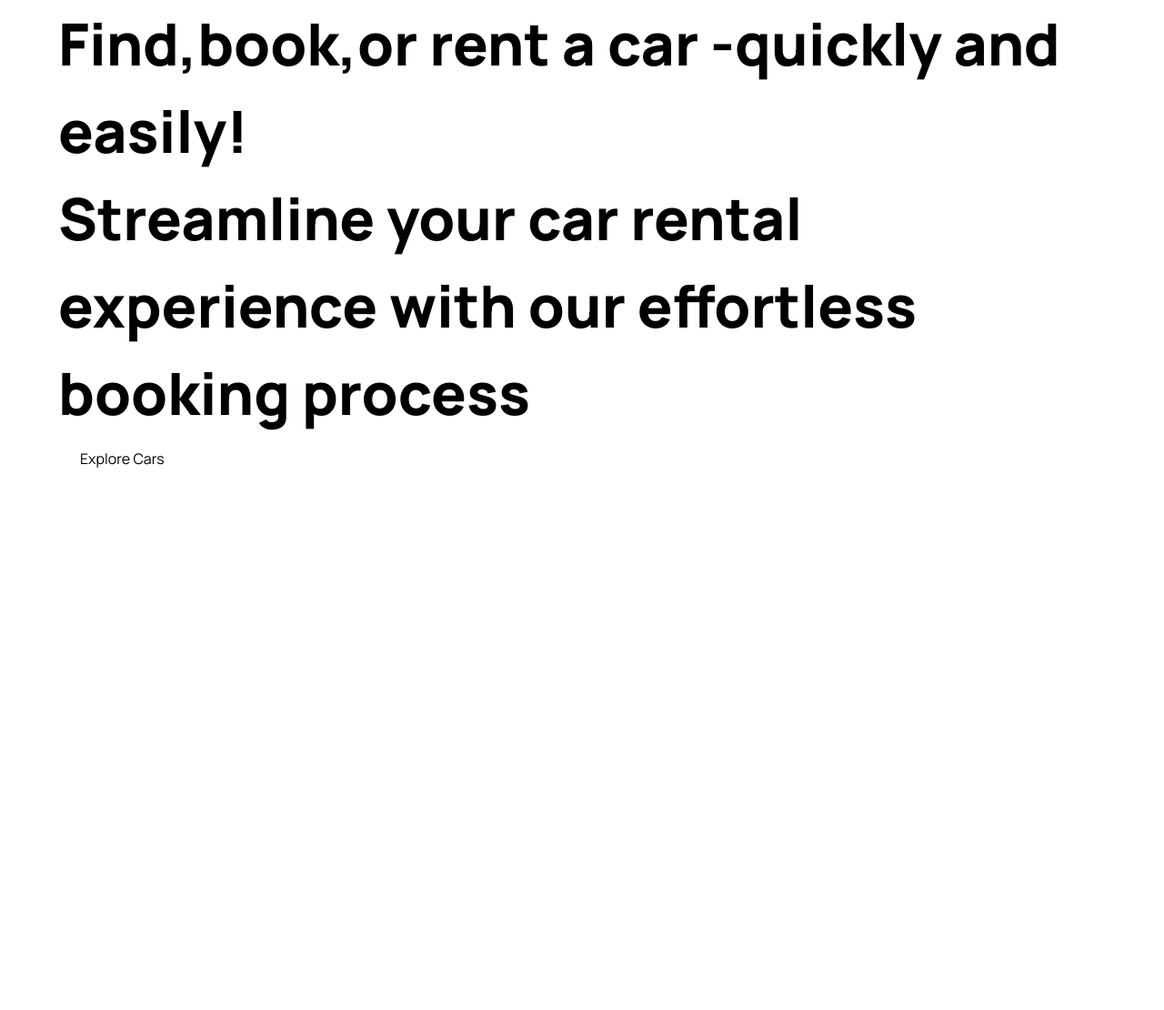
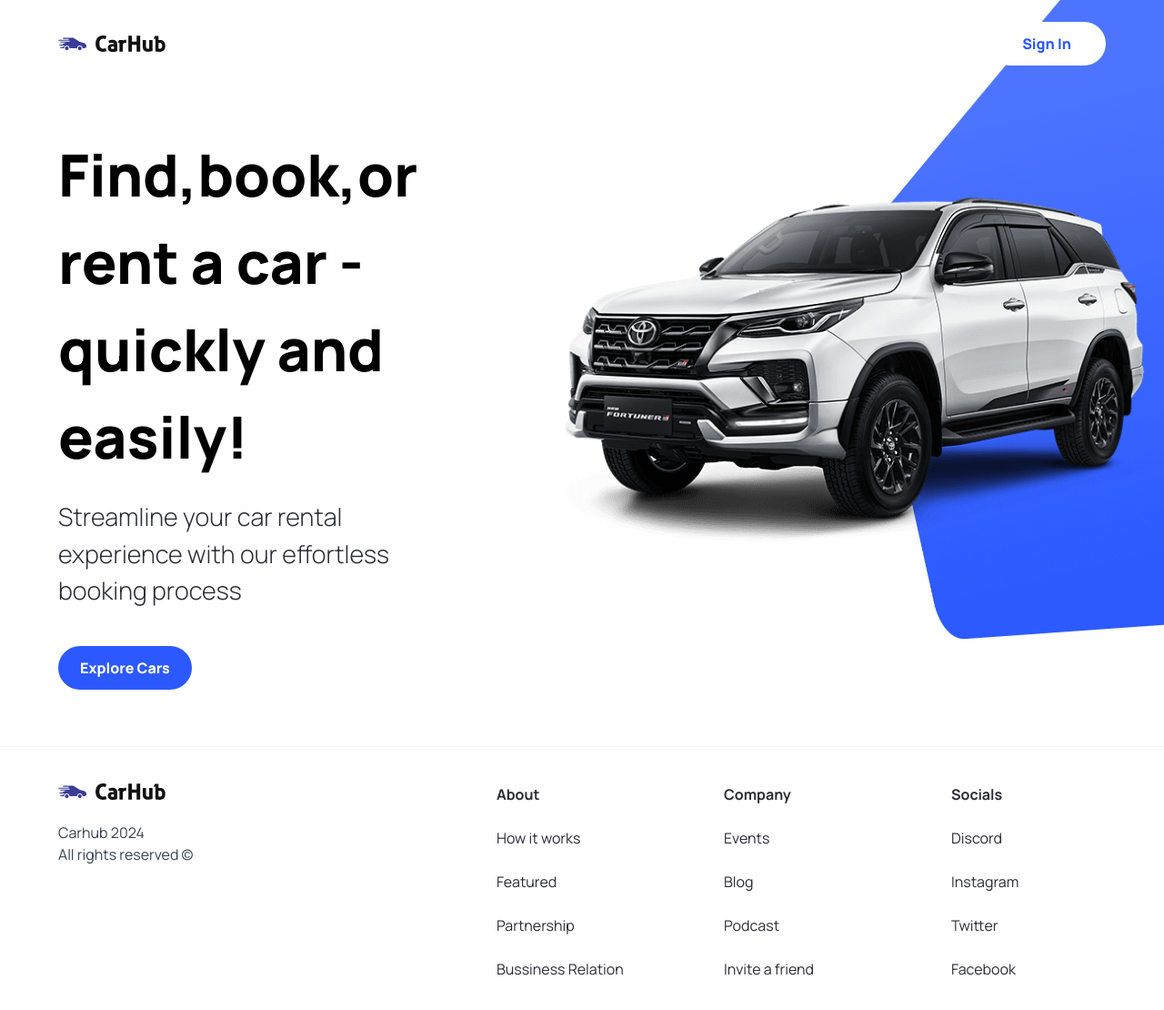
Before and after one commit to OzomakiDzWeb/car-show, a Next.js app: page / in a window 1280 px wide. Shown: the top 1110 px of the page at 91% size. Before the commit the page ends 800 px from the top, so only its background shows below. Built offline with nearby package versions, Linux system fonts and the light colour scheme.

Commit message:
create nav and footer

```diff
--- a/app/globals.css
+++ b/app/globals.css
@@ -43,7 +43,7 @@
 }
 
 .hero__title {
-  @apply 2xl:text-[72px] sm:text-[64px] text-[50px] font-extrabold;
+  @apply 2xl:text-[72px] sm:text-[64px]  text-[50px] font-extrabold;
 }
 
 .hero__subtitle {
--- a/app/layout.tsx
+++ b/app/layout.tsx
@@ -1,12 +1,14 @@
 import type { Metadata } from "next";
 import { Inter } from "next/font/google";
 import "./globals.css";
+import NavBar from "@components/NavBar";
+import Footer from "@components/Footer";
 
-const inter = Inter({ subsets: ["latin"] });
+
 
 export const metadata: Metadata = {
-  title: "Create Next App",
-  description: "Generated by create next app",
+  title: "Car Hub",
+  description: "Discover the best cars",
 };
 
 export default function RootLayout({
@@ -16,7 +18,11 @@
 }>) {
   return (
     <html lang="en">
-      <body className={inter.className}>{children}</body>
+      <body className='relative'>
+        <NavBar/>
+        {children}
+        <Footer/>
+        </body>
     </html>
   );
 }
--- a/app/page.tsx
+++ b/app/page.tsx
@@ -1,10 +1,10 @@
-import Hero from "@/component/Hero";
+import Hero from "@components/Hero";
 import Image from "next/image";
 
 export default function Home() {
   return (
-    <main className="overflow-hidden">
-      <Hero/>
+    <main className="overflow-hidden ">
+      <Hero />
     </main>
   );
 }
--- a/component/CustomButton.tsx
+++ b/components/CustomButton.tsx
@@ -1,20 +1,21 @@
 "use client";
+import Image from "next/image";
 import { CustomButtonProps } from "@types";
-import Image from "next/image";
 
 const CustomButton = ({
   title,
   containerStyles,
   handelClik,
+  btntype,
 }: CustomButtonProps) => {
   return (
     <button
       disabled={false}
-      type={"button"}
+      type={btntype||"button"}
       className={`custom-btn ${containerStyles}`}
       onClick={handelClik}
     >
-      <span>{title}</span>
+      <span className="font-extrabold">{title}</span>
     </button>
   );
 };
--- /dev/null
+++ b/components/Footer.tsx
@@ -0,0 +1,37 @@
+import Image from "next/image";
+import React from "react";
+import {footerLinks} from '../constant/index'
+import Link from "next/link";
+const Footer = () => {
+  return (
+    <footer className="flex flex-col text-black-100 mt-5 border-t border-gray-100">
+      <div className="flex max-md:flex-col flex-wrap justify-between gap-5 sm:px-16 px-6 py-10">
+        <div className="flex flex-col justify-start items-start gap-6">
+          <Image
+            src="/logo.svg"
+            width={118}
+            height={18}
+            alt="logo"
+            className="object-contain"
+          />
+          <p className="text-base text-gray-700">
+            Carhub 2024 <br />
+            All rights reserved &copy;
+          </p>
+        </div>
+        <div className="footer__links">{footerLinks.map((link)=>(
+          <div key={link.title} className="footer__link">
+            <h3 className="font-bold">{link.title}</h3>
+              {link.links.map((itm)=>(
+                <Link key={itm.title} href={itm.url}>
+                  {itm.title}
+                </Link>
+              ))}
+          </div>
+        ))}</div>
+      </div>
+    </footer>
+  );
+};
+
+export default Footer;
--- a/component/Hero.tsx
+++ b/components/Hero.tsx
@@ -1,18 +1,19 @@
-'use client'
+"use client";
 import CustomButton from "./CustomButton";
+import Image from "next/image";
 
 const Hero = () => {
-     const handelScroll=()=>{
-          console.log('dddd')
-     }
+  const handelScroll = () => {
+    console.log("dddd");
+  };
   return (
     <div>
       <div className="hero">
-        <div className="flex-1 pt-36 padding-x">
+        <div className="flex-1 pt-36  padding-x">
           <h1 className="hero__title">
             Find,book,or rent a car -quickly and easily!
           </h1>
-          <p className="hero__title">
+          <p className="hero__subtitle ">
             Streamline your car rental experience with our effortless booking
             process
           </p>
@@ -22,6 +23,12 @@
             handelClik={handelScroll}
           />
         </div>
+        <div className="hero__image-container">
+          <div className="hero__image">
+            <Image src="/hero.png" alt="hero" fill className="object-contain" />
+            <div className="hero__image-overlay"></div>
+          </div>
+        </div>
       </div>
     </div>
   );
--- /dev/null
+++ b/components/NavBar.tsx
@@ -0,0 +1,29 @@
+import Image from "next/image";
+import Link from "next/link";
+import React from "react";
+import CustomButton from "./CustomButton";
+
+const NavBar = () => {
+  return (
+    <header className="w-full absolute z-10">
+      <nav className="max-w-[1440px] mx-auto flex justify-between items-center sm:px-16 px-6 py-6">
+        <Link href="/" className="flex justify-center items-center">
+          <Image
+            src="/logo.svg"
+            alt="logo"
+            width={118}
+            height={18}
+            className="object-contain"
+          />
+        </Link>
+        <CustomButton
+          title="Sign In"
+          containerStyles="text-primary-blue rounded-full bg-white min-w-[130px]"
+          btntype="button"
+        ></CustomButton>
+      </nav>
+    </header>
+  );
+};
+
+export default NavBar;
--- /dev/null
+++ b/components/index.tsx
@@ -0,0 +1,5 @@
+import Hero from "./Hero";
+import CustomButton from "./CustomButton";
+import NavBar from "./NavBar";
+import Footer from "./Footer";
+export { Hero, CustomButton,NavBar,Footer};
--- /dev/null
+++ b/constant/index.tsx
@@ -0,0 +1,101 @@
+export const manufacturers = [
+  "Acura",
+  "Alfa Romeo",
+  "Aston Martin",
+  "Audi",
+  "Bentley",
+  "BMW",
+  "Buick",
+  "Cadillac",
+  "Chevrolet",
+  "Chrysler",
+  "Citroen",
+  "Dodge",
+  "Ferrari",
+  "Fiat",
+  "Ford",
+  "GMC",
+  "Honda",
+  "Hyundai",
+  "Infiniti",
+  "Jaguar",
+  "Jeep",
+  "Kia",
+  "Lamborghini",
+  "Land Rover",
+  "Lexus",
+  "Lincoln",
+  "Maserati",
+  "Mazda",
+  "McLaren",
+  "Mercedes-Benz",
+  "MINI",
+  "Mitsubishi",
+  "Nissan",
+  "Porsche",
+  "Ram",
+  "Rolls-Royce",
+  "Subaru",
+  "Tesla",
+  "Toyota",
+  "Volkswagen",
+  "Volvo",
+];
+
+export const yearsOfProduction = [
+  { title: "Year", value: "" },
+  { title: "2015", value: "2015" },
+  { title: "2016", value: "2016" },
+  { title: "2017", value: "2017" },
+  { title: "2018", value: "2018" },
+  { title: "2019", value: "2019" },
+  { title: "2020", value: "2020" },
+  { title: "2021", value: "2021" },
+  { title: "2022", value: "2022" },
+  { title: "2023", value: "2023" },
+];
+
+export const fuels = [
+  {
+    title: "Fuel",
+    value: "",
+  },
+  {
+    title: "Gas",
+    value: "Gas",
+  },
+  {
+    title: "Electricity",
+    value: "Electricity",
+  },
+];
+
+export const footerLinks = [
+  {
+    title: "About",
+    links: [
+      { title: "How it works", url: "/" },
+      { title: "Featured", url: "/" },
+      { title: "Partnership", url: "/" },
+      { title: "Bussiness Relation", url: "/" },
+    ],
+  },
+  {
+    title: "Company",
+    links: [
+      { title: "Events", url: "/" },
+      { title: "Blog", url: "/" },
+      { title: "Podcast", url: "/" },
+      { title: "Invite a friend", url: "/" },
+    ],
+  },
+  {
+    title: "Socials",
+    links: [
+      { title: "Discord", url: "/" },
+      { title: "Instagram", url: "/" },
+      { title: "Twitter", url: "/" },
+      { title: "Facebook", url: "/" },
+    ],
+  },
+];
--- a/types/index.tsx
+++ b/types/index.tsx
@@ -3,5 +3,6 @@
 export interface CustomButtonProps {
   title: string;
   containerStyles?: string;
-  handelClik?:MouseEventHandler<HTMLButtonElement>
+  handelClik?: MouseEventHandler<HTMLButtonElement>;
+  btntype?:'button'|'submit';
 }
```
Also changed, not shown: component/index.tsx (deleted, +0 -8 lines).
